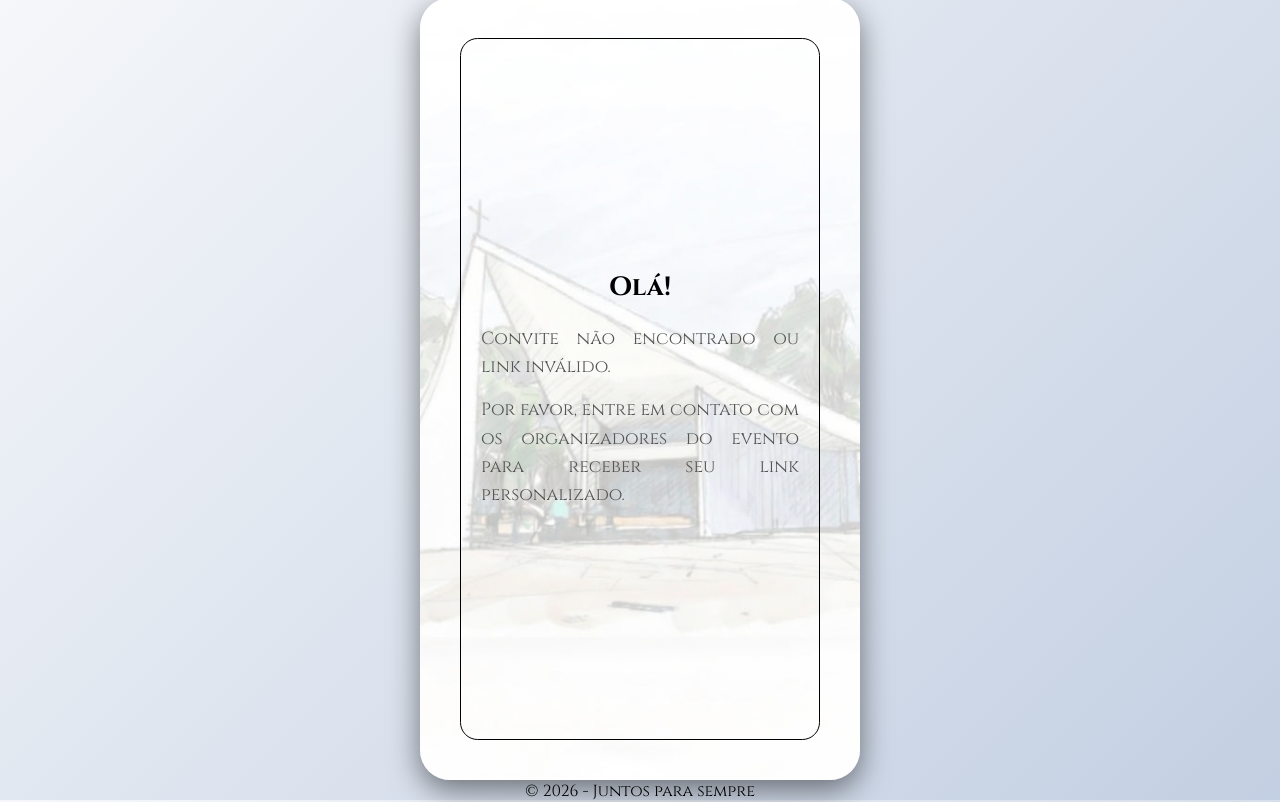
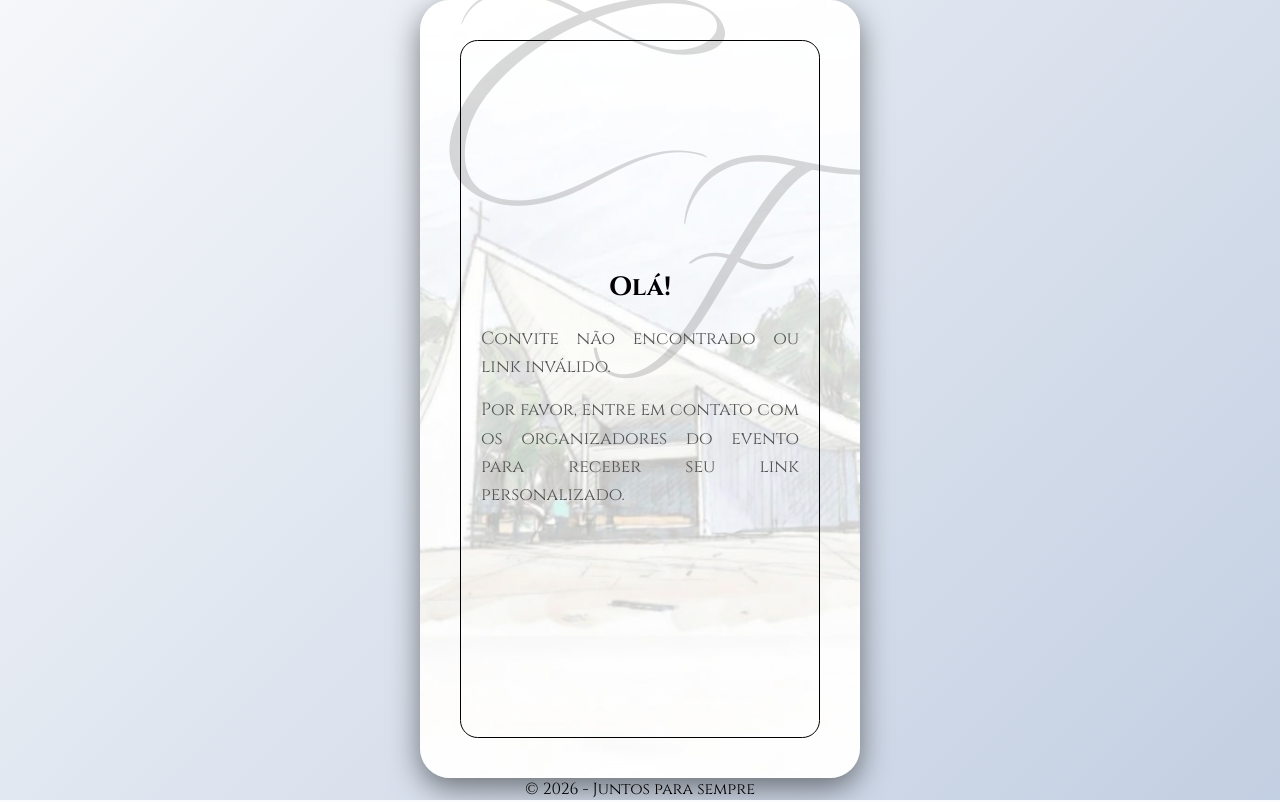
Before and after one commit to fabionitto/convite, a Flask app: page / in a window 1280 px wide. Run offline with Flask 3, Linux system fonts and the light colour scheme.

Commit message:
ajustes de layout no convite

```diff
--- a/static/css/style.css
+++ b/static/css/style.css
@@ -28,19 +28,43 @@ body {
 
 .mobile-container {
     position: relative;
+    overflow: hidden;
     box-shadow: 0 10px 30px rgba(0,0,0,0.5);
     background: linear-gradient(rgba(255, 255, 255, 0.35), rgba(255, 255, 255, 0.35)), url('/static/images/igrejinha.jpg');
     background-size: cover;
     background-position: center;
     background-repeat: no-repeat;
     border-radius: 30px;
-    width: min(90vw, 60vh);
-    max-width: min(90vw, 55vh);
+    width: min(95vw, 60vh);
+    max-width: min(95vw, 55vh);
     min-width: 300px;
     aspect-ratio: 9/16;
     container-type: inline-size;
 }
 
+.bg-fixed {
+    position: absolute;
+    transform: translate(-50%, -50%);
+    font-size: 8em;
+    /* Estilo Dinâmico usando o seu CQW */
+    font-family: 'Aniyah', cursive;
+    font-size: clamp(2rem, 30cqw, 15rem);
+    color: rgba(0, 0, 0, 0.15);
+
+    z-index: 0;           /* Fica atrás do .content */
+    pointer-events: none; /* Não atrapalha os cliques nos botões */
+    white-space: nowrap;
+    user-select: none;
+}
+
+.bg-C {
+    top: 18%;
+    left: 35%;
+}
+.bg-F {
+    top: 40%;
+    left: 60%;
+}
 
 .content {
     position: absolute;
@@ -69,13 +93,16 @@ body {
 /* Menu Inferior */
 .bottom-nav {
     display: flex;
-    justify-content: space-between;
+    position: absolute;
+    justify-content: space-around;
     align-items: center;
     padding: 15px 20px;
     background: transparent;
     border-top: 1px solid #eaeaea;
     gap: clamp(0px, 10cqw, 15px);
-
+    bottom: 0;   /* Cola na base */
+    left: 0;     /* Alinha à esquerda */
+    right: 0;    /* Estica até a direita */
 }
 
 .nav-btn {
--- a/templates/base.html
+++ b/templates/base.html
@@ -13,6 +13,8 @@
 <body>
     <div class="outer-container">
         <div class="mobile-container">
+            <div class="bg-fixed bg-C">C</div>
+            <div class="bg-fixed bg-F">F</div>
             <div class="content">
                 {% block content %}{% endblock %}
                 {% block nav %}{% endblock %}
--- a/templates/convite.html
+++ b/templates/convite.html
@@ -5,7 +5,7 @@
     <h1 class="couple-names">Carol<br>& Fábio</h1>
     <p class="invitation-subtext">Convidam para a cerimônia de seu casamento</p>
     <p class="invitation-date-time">23 <span class="date-separator">◆</span> 05 <span class="date-separator">◆</span> 26<br>14h30</p>
-    <p class="invitation-details">Traje: Passeio Completo<br>Confirme sua presença até 01/05/2026</p>
+    <p class="invitation-details"><strong>Traje:</strong> Passeio Completo<br><strong>Confirme sua presença até: 01/05/2026</strong></p>
 {% endblock %}
 
 {% block nav %}
```
